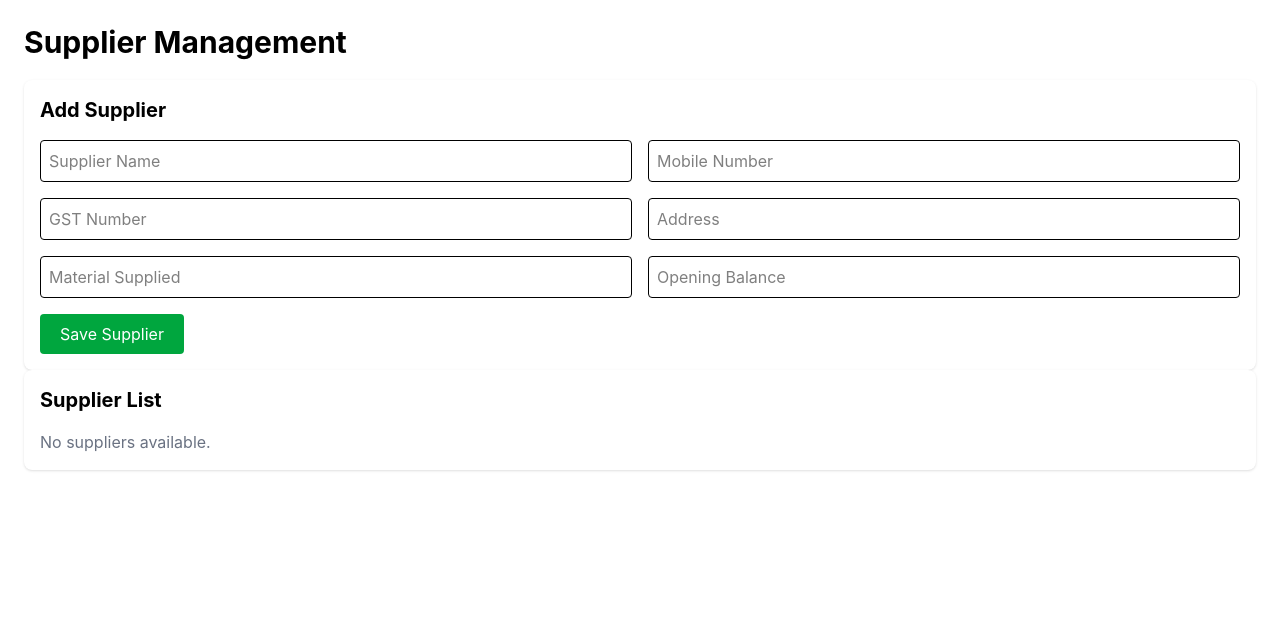
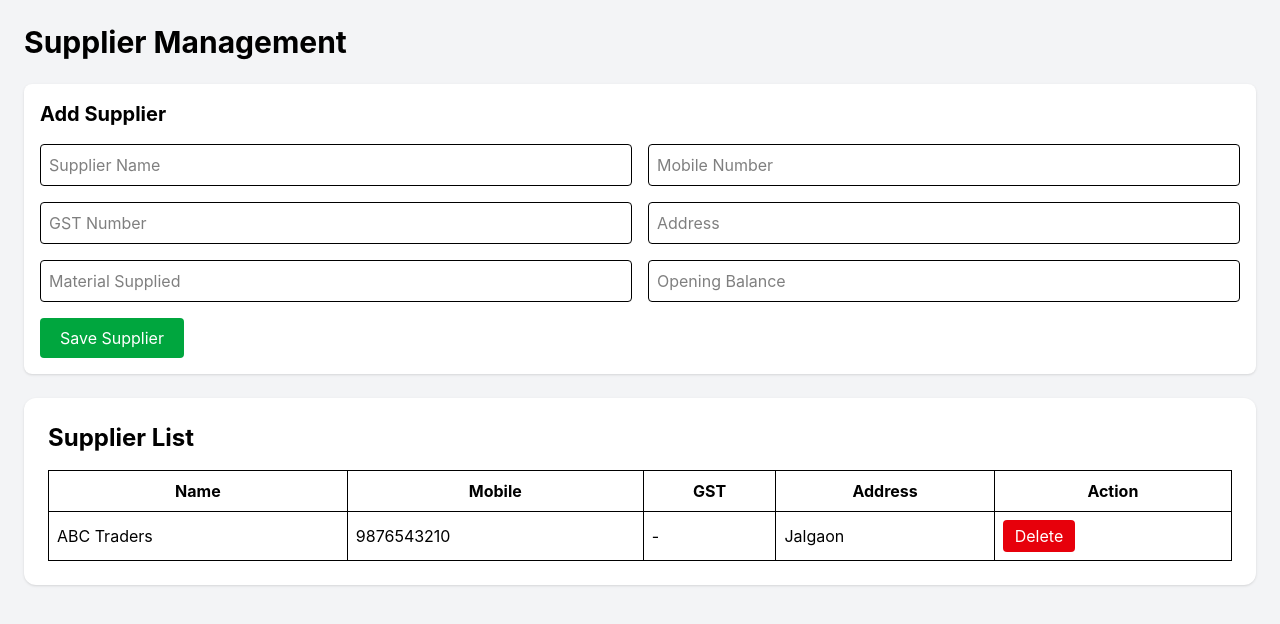
Before and after one commit to rajhanssmasale2026-oss/rajhans-erp, a React (Vite) app: page /suppliers in a window 1280 px wide. Shown: the top 624 px of the page. Built offline with nearby package versions, Linux system fonts and the light colour scheme.

Commit message:
Upgrade supplier module with local storage and delete

```diff
--- a/src/components/SupplierTable.jsx
+++ b/src/components/SupplierTable.jsx
@@ -1,13 +1,129 @@
-function SupplierTable() {
+function SupplierTable({
+  suppliers,
+  deleteSupplier,
+}) {
+
+
   return (
-    <div className="bg-white rounded-lg shadow p-4">
-      <h2 className="text-xl font-bold mb-4">Supplier List</h2>
 
-      <p className="text-gray-500">
-        No suppliers available.
-      </p>
+    <div className="bg-white mt-6 p-6 rounded-xl shadow">
+
+
+      <h2 className="text-2xl font-bold mb-4">
+        Supplier List
+      </h2>
+
+
+
+      <table className="w-full border">
+
+
+        <thead>
+
+          <tr className="border">
+
+
+            <th className="border p-2">
+              Name
+            </th>
+
+
+            <th className="border p-2">
+              Mobile
+            </th>
+
+
+            <th className="border p-2">
+              GST
+            </th>
+
+
+            <th className="border p-2">
+              Address
+            </th>
+
+
+            <th className="border p-2">
+              Action
+            </th>
+
+
+          </tr>
+
+        </thead>
+
+
+
+        <tbody>
+
+
+          {suppliers.map((item) => (
+
+
+            <tr
+              key={item.id}
+              className="border"
+            >
+
+
+              <td className="border p-2">
+                {item.name}
+              </td>
+
+
+              <td className="border p-2">
+                {item.mobile}
+              </td>
+
+
+              <td className="border p-2">
+                {item.gst || "-"}
+              </td>
+
+
+              <td className="border p-2">
+                {item.address}
+              </td>
+
+
+              <td className="border p-2">
+
+
+                <button
+
+                  onClick={() =>
+                    deleteSupplier(item.id)
+                  }
+
+                  className="bg-red-600 text-white px-3 py-1 rounded"
+
+                >
+
+                  Delete
+
+                </button>
+
+
+              </td>
+
+
+            </tr>
+
+
+          ))}
+
+
+        </tbody>
+
+
+      </table>
+
+
     </div>
+
   );
+
 }
 
+
 export default SupplierTable;
--- a/src/pages/Suppliers.jsx
+++ b/src/pages/Suppliers.jsx
@@ -1,30 +1,95 @@
-import { useState } from "react";
+import { useEffect, useState } from "react";
+
 import SupplierForm from "../components/SupplierForm";
 import SupplierTable from "../components/SupplierTable";
 import suppliersData from "../data/suppliers";
 
-export default function Suppliers() {
-  const [suppliers, setSuppliers] = useState(suppliersData);
+
+function Suppliers() {
+
+  const [suppliers, setSuppliers] = useState(() => {
+
+    const saved =
+      localStorage.getItem("suppliers");
+
+    return saved
+      ? JSON.parse(saved)
+      : suppliersData;
+
+  });
+
+
+  useEffect(() => {
+
+    localStorage.setItem(
+      "suppliers",
+      JSON.stringify(suppliers)
+    );
+
+  }, [suppliers]);
+
+
 
   const addSupplier = (supplier) => {
-    setSuppliers([
-      ...suppliers,
-      {
-        id: Date.now(),
-        ...supplier,
-      },
+
+    const newSupplier = {
+
+      id: Date.now(),
+
+      ...supplier,
+
+    };
+
+
+    setSuppliers((prev) => [
+      ...prev,
+      newSupplier,
     ]);
+
   };
 
+
+
+  const deleteSupplier = (id) => {
+
+    setSuppliers((prev) =>
+      prev.filter(
+        (item) => item.id !== id
+      )
+    );
+
+  };
+
+
+
   return (
-    <div className="p-6">
-      <h1 className="text-3xl font-bold mb-5">
+
+    <div className="p-6 bg-gray-100 min-h-screen">
+
+
+      <h1 className="text-3xl font-bold mb-6">
         Supplier Management
       </h1>
 
-      <SupplierForm addSupplier={addSupplier} />
 
-      <SupplierTable suppliers={suppliers} />
+
+      <SupplierForm
+        addSupplier={addSupplier}
+      />
+
+
+
+      <SupplierTable
+        suppliers={suppliers}
+        deleteSupplier={deleteSupplier}
+      />
+
+
     </div>
+
   );
+
 }
+
+
+export default Suppliers;
```
